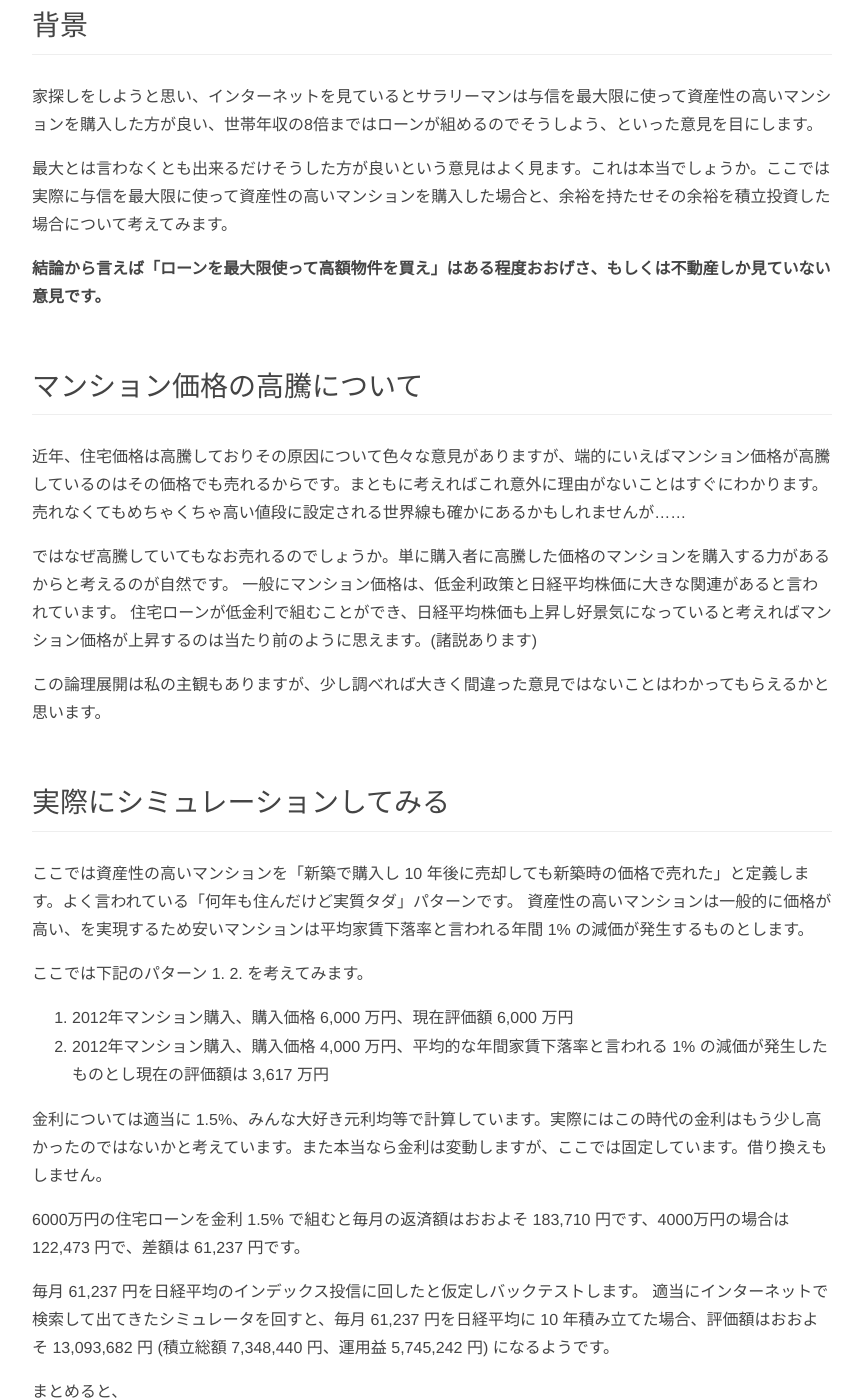
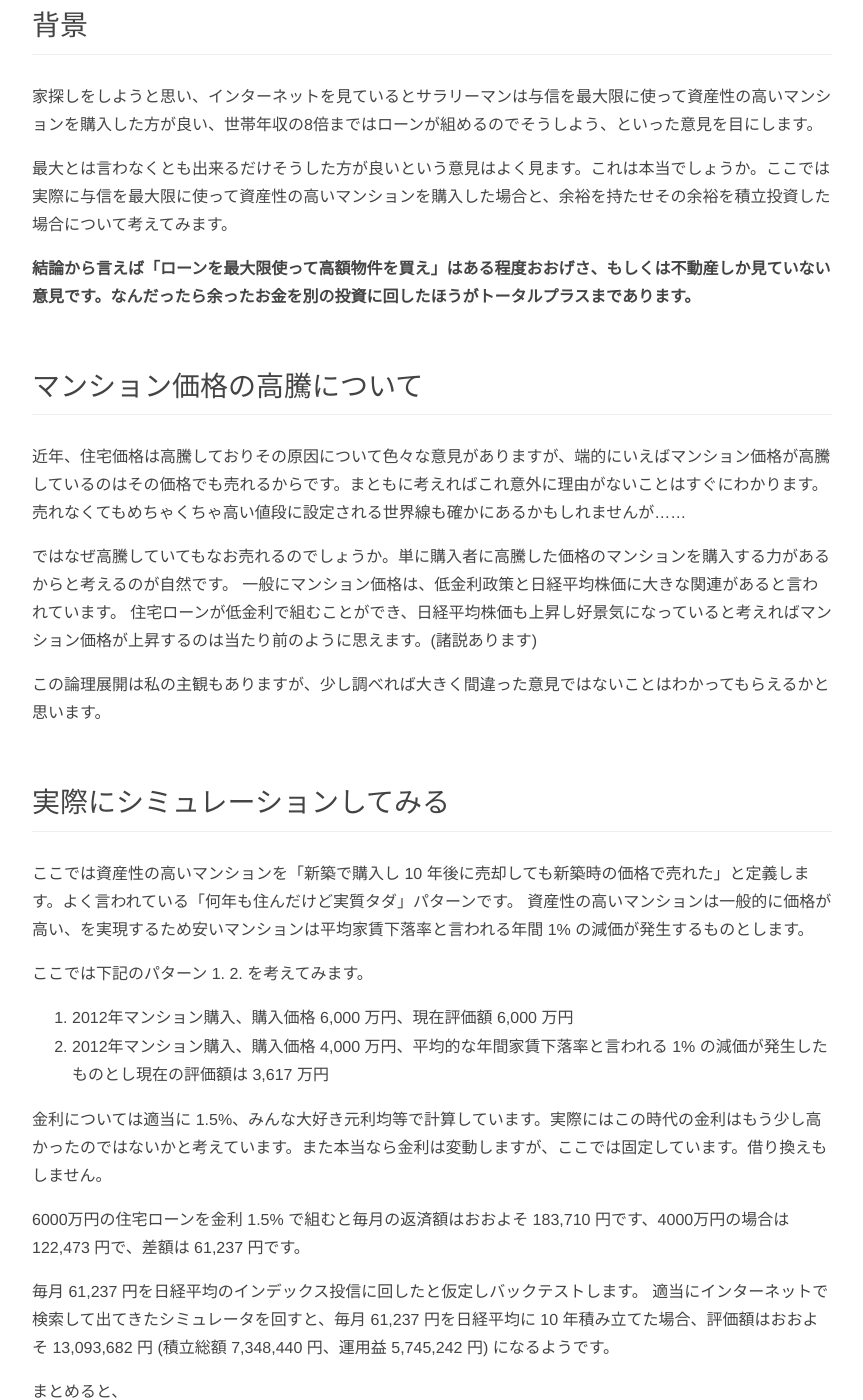
Before and after one commit to jyane/jyane.github.io, a Jekyll site: the page built from _posts/2022-11-17-apartment.md, in a window 1280 px wide and 1400 px high, scrolled down 428 px. Shown: the whole window, without its empty margins (208-1071 px from the left). Built offline with Jekyll 4.4.1, drawn with Linux system fonts in a browser that asks for light colours; nearby versions of some CDN libraries; comment, search, counter and statistics services are not loaded; some of the changed text lies outside the part shown.

Commit message:
fix some

```diff
--- a/_posts/2022-11-17-apartment.md
+++ b/_posts/2022-11-17-apartment.md
@@ -10,7 +10,7 @@
 
 最大とは言わなくとも出来るだけそうした方が良いという意見はよく見ます。これは本当でしょうか。ここでは実際に与信を最大限に使って資産性の高いマンションを購入した場合と、余裕を持たせその余裕を積立投資した場合について考えてみます。
 
-**結論から言えば「ローンを最大限使って高額物件を買え」はある程度おおげさ、もしくは不動産しか見ていない意見です。**
+**結論から言えば「ローンを最大限使って高額物件を買え」はある程度おおげさ、もしくは不動産しか見ていない意見です。なんだったら余ったお金を別の投資に回したほうがトータルプラスまであります。**
 
 
 ## マンション価格の高騰について
@@ -78,7 +78,7 @@
   * その場合ローンを最大化する理由はありません。マンションを投資のつもりで与信最大で買うということはお金を借りることでレバレッジをかけ、そこに全力で投資することと変わりません。
 
 * **日経平均はリスク高、不動産はリスク低**
-  * その場合マンション価格と日経平均価格の関係および政策金利との関係を否定する必要があります。
+  * はい。しかしながらどちらか一方が価格上昇し続けるということも考えにくいです。その場合マンション価格と日経平均価格の関係および政策金利との関係を否定する必要があります。
 
 * **駅チカタワマンの生活の質は～**
   * はい
```
Also changed, not shown: other parts of _posts/2022-11-17-apartment.md (+1 -1 lines).
